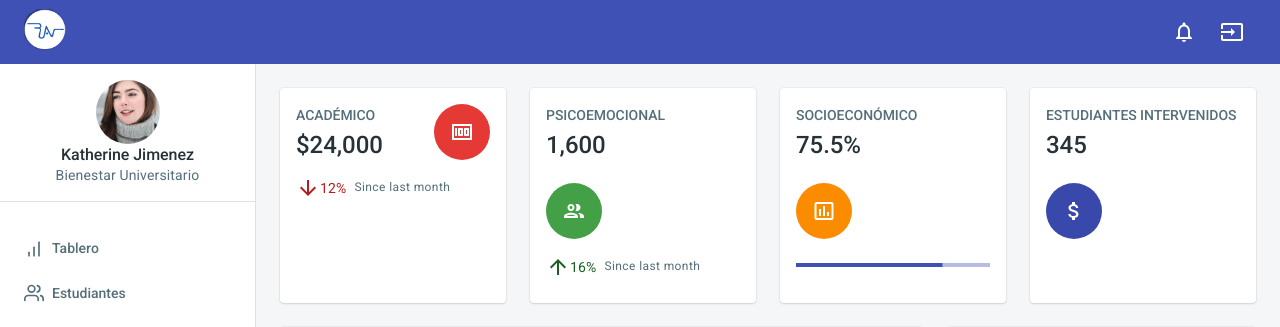
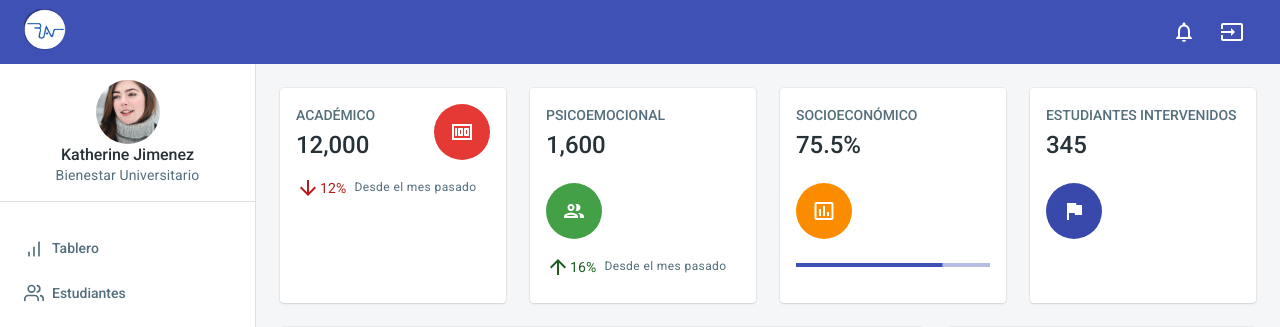
Before and after one commit to Dialcha/People-analytics-frontend, a React (Create React App) app: page /app/dashboard in a window 1280 px wide. Shown: the top 327 px of the page. Built offline with nearby package versions, Linux system fonts and the light colour scheme.

Commit message:
pequeños cambios en el home

```diff
--- a/src/views/reports/DashboardView/Budget.js
+++ b/src/views/reports/DashboardView/Budget.js
@@ -58,7 +58,7 @@ const Budget = ({ className, ...rest }) => {
               color="textPrimary"
               variant="h3"
             >
-              $24,000
+              12,000
             </Typography>
           </Grid>
           <Grid item>
@@ -83,7 +83,7 @@ const Budget = ({ className, ...rest }) => {
             color="textSecondary"
             variant="caption"
           >
-            Since last month
+            Desde el mes pasado
           </Typography>
         </Box>
       </CardContent>
--- a/src/views/reports/DashboardView/TotalCustomers.js
+++ b/src/views/reports/DashboardView/TotalCustomers.js
@@ -83,7 +83,7 @@ const TotalCustomers = ({ className, ...rest }) => {
             color="textSecondary"
             variant="caption"
           >
-            Since last month
+            Desde el mes pasado
           </Typography>
         </Box>
       </CardContent>
--- a/src/views/reports/DashboardView/TotalProfit.js
+++ b/src/views/reports/DashboardView/TotalProfit.js
@@ -10,7 +10,7 @@ import {
   makeStyles,
   colors
 } from '@material-ui/core';
-import AttachMoneyIcon from '@material-ui/icons/AttachMoney';
+import AssistantPhoto from '@material-ui/icons/AssistantPhoto';
 
 const useStyles = makeStyles(() => ({
   root: {
@@ -54,7 +54,7 @@ const TotalProfit = ({ className, ...rest }) => {
           </Grid>
           <Grid item>
             <Avatar className={classes.avatar}>
-              <AttachMoneyIcon />
+              <AssistantPhoto/>
             </Avatar>
           </Grid>
         </Grid>
```
